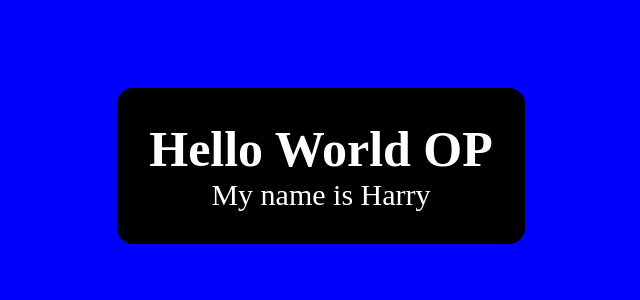
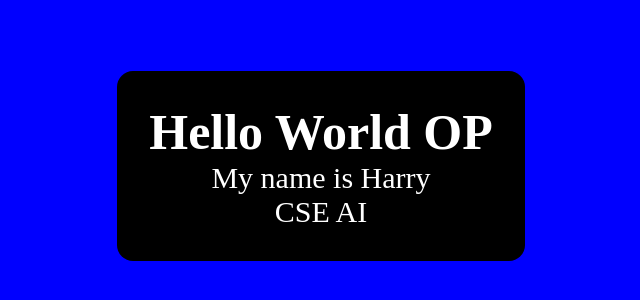
Before and after one commit to harry21-IN/Hello-world, a plain HTML site: page index.html in a window 1280 px wide. Shown: the part 234-534 px from the top of the page, without its empty margins (319-959 px from the left). Drawn offline with Linux system fonts and the light colour scheme.

Commit message:
Updated index.html

```diff
--- a/index.html
+++ b/index.html
@@ -11,6 +11,7 @@
         <div class="child">
             <h1>Hello World OP</h1>
             <p>My name is Harry</p>
+            <p>CSE AI</p>
         </div>
     </div>
 </body>
```
